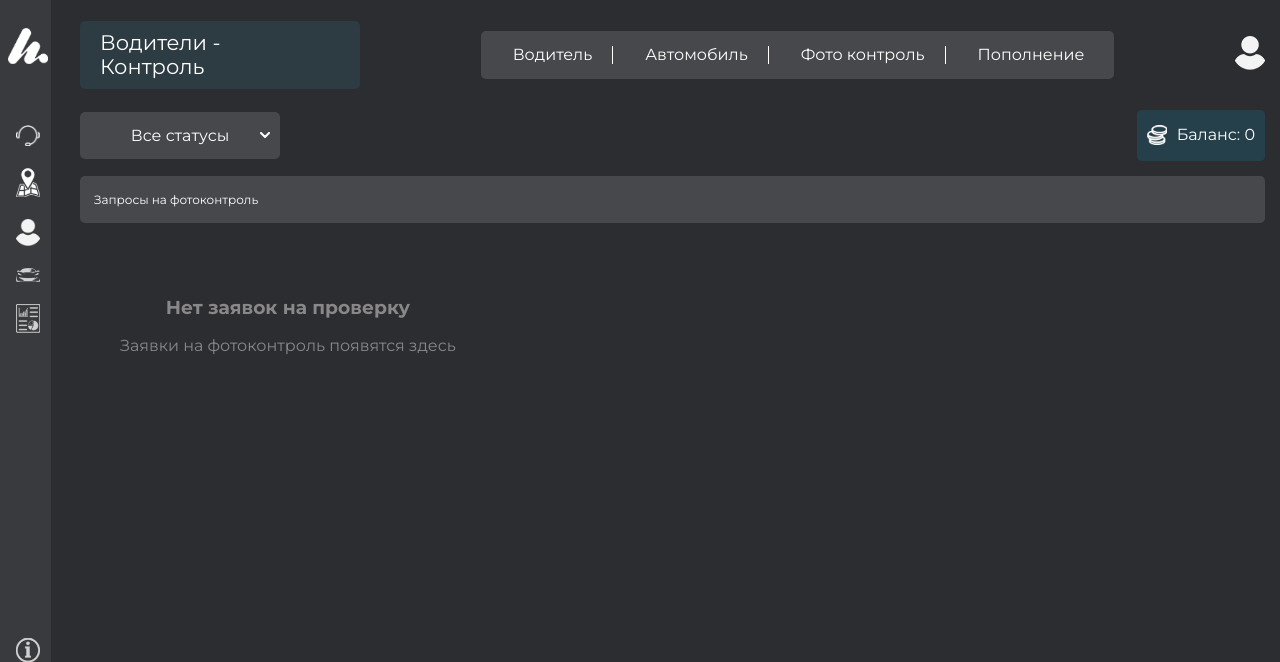
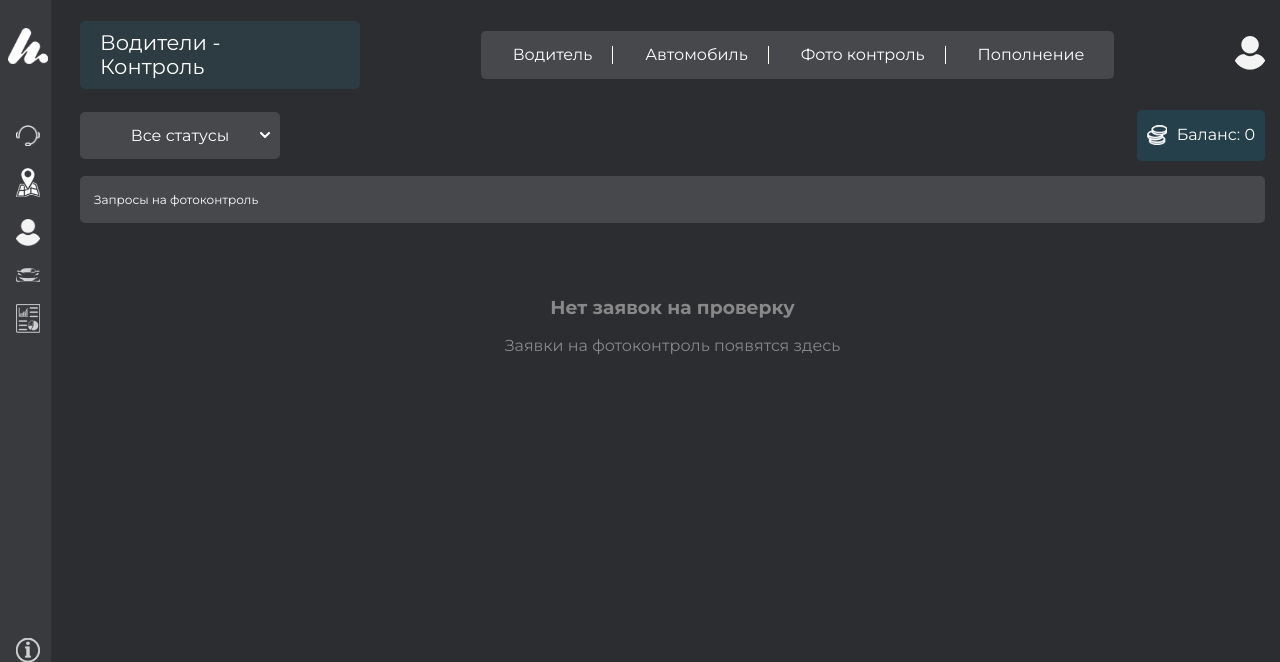
Before and after one commit to isikjon/eco.taxi.wazir-fastapi-backend, a FastAPI app: template templates/dispatcher/drivers_control.html in a window 1280 px wide. Shown: the top 662 px of the page. Run offline with FastAPI, Linux system fonts and the light colour scheme; the template is opened without the code that fills it, so the values that code supplies are empty.

Commit message:
101% 23.09.2025

```diff
--- a/templates/dispatcher/drivers_control.html
+++ b/templates/dispatcher/drivers_control.html
@@ -81,7 +81,7 @@
         </div>
         {% endfor %}
     {% else %}
-        <div style="text-align: center; padding: 40px; color: #888; grid-column: 1 / -1;">
+        <div style="margin: 0 auto; text-align: center; padding: 40px; color: #888; grid-column: 1 / -1;">
             {% if has_filters %}
                 <h3>По выбранному фильтру заявок не найдено</h3>
                 <p>Попробуйте изменить фильтр или сбросить его</p>
```
